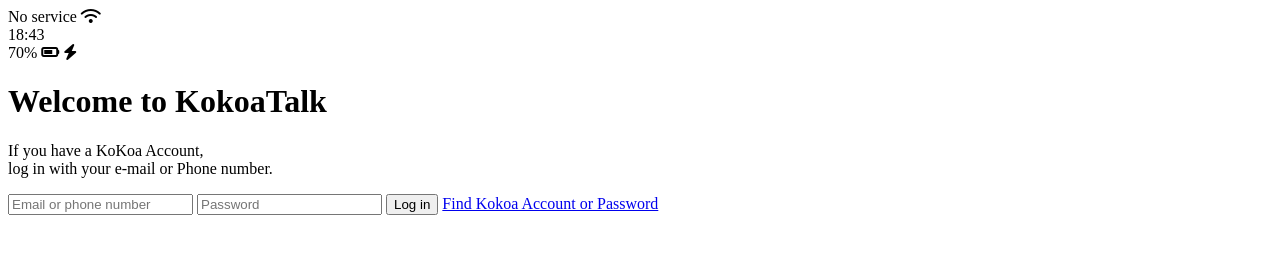
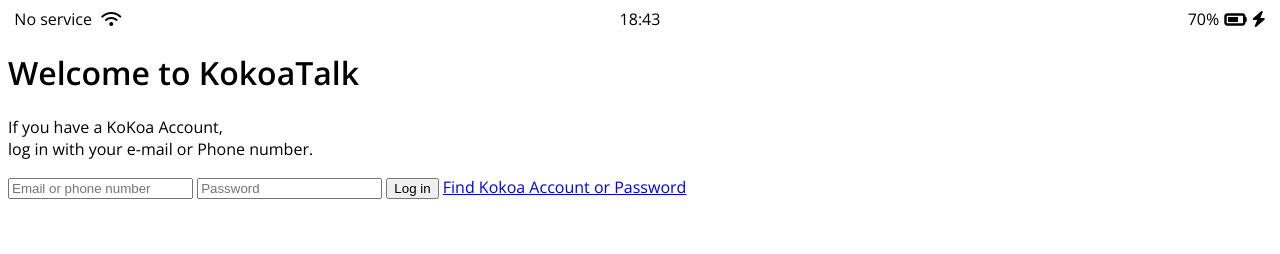
Before and after one commit to JPumpkin645/kokoa-talk, a plain HTML site: page index.html in a window 1280 px wide. Drawn offline with nearby package versions, Linux system fonts and the light colour scheme.

Commit message:
Added styles on status-bar in sc02

```diff
--- /dev/null
+++ b/css/styles.css
@@ -0,0 +1,32 @@
+@import url("https://fonts.googleapis.com/css2?family=Open+Sans:wght@400;600&display=swap");
+
+body {
+  font-family: "Open Sans", sans-serif;
+}
+
+.status-bar {
+  display: flex;
+  justify-content: center;
+}
+
+.status-bar__column {
+  width: 33%;
+}
+
+.status-bar__column:first-child span {
+  margin-right: 5px;
+}
+
+.status-bar__column:nth-child(2) {
+  display: flex;
+  justify-content: center;
+}
+
+.status-bar__column:last-child {
+  display: flex;
+  justify-content: flex-end;
+  align-items: center;
+}
+.status-bar__column .fa-battery-three-quarters {
+  margin: 0px 5px;
+}
--- a/index.html
+++ b/index.html
@@ -1,6 +1,7 @@
 <!DOCTYPE html>
 <html lang="en">
   <head>
+    <link rel="stylesheet" href="css/styles.css" />
     <meta charset="UTF-8" />
     <meta http-equiv="X-UA-Compatible" content="IE=edge" />
     <meta name="viewport" content="width=device-width, initial-scale=1.0" />
@@ -19,7 +20,7 @@
 
       <div class="status-bar__column">
         <span>70%</span>
-        <i class="fas fa-battery-three-quarters"></i>
+        <i class="fas fa-battery-three-quarters fa-lg"></i>
         <i class="fas fa-bolt"></i>
       </div>
     </div>
--- a/style.css
+++ /dev/null
@@ -1,14 +0,0 @@
-@keyframes CoinFlip {
-  form {
-    transform: rotatez(0);
-  }
-  to {
-    transform: rotatez(360deg);
-  }
-}
-
-img {
-  border: 5px solid black;
-  border-radius: 50%;
-  animation: CoinFlip 5s ease-in-out infinite;
-}
```
